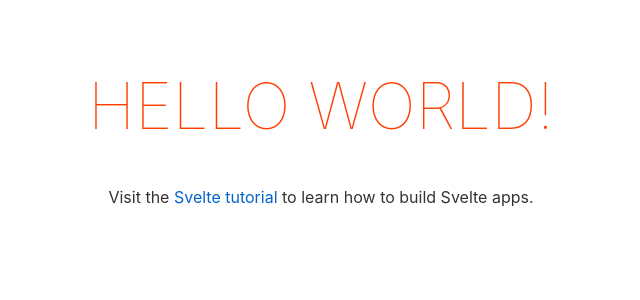
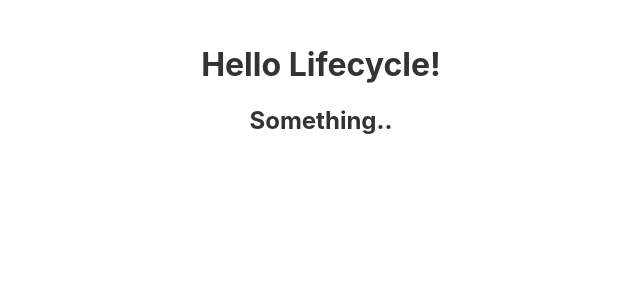
Before and after one commit to HongKeunAhn/Svelte, a Svelte app: page / in a window 1280 px wide. Shown: the top 300 px of the page, without its empty margins (319-959 px from the left). Built offline with nearby package versions, Linux system fonts and the light colour scheme.

Commit message:
Svelte 라이프 사이클 모듈 만들기

```diff
--- a/src/App.svelte
+++ b/src/App.svelte
@@ -1,10 +1,18 @@
 <script>
-	export let name;
+	import { lifecycle, delayRender } from './lifecycle';
+	import Something from './Something.svelte';
+
+	let done = delayRender();
+	lifecycle();
 </script>
 
 <main>
-	<h1>Hello {name}!</h1>
-	<p>Visit the <a href="https://svelte.dev/tutorial">Svelte tutorial</a> to learn how to build Svelte apps.</p>
+	{#if $done}
+
+	<h1>Hello Lifecycle!</h1>
+	{/if}
+
+	<Something />
 </main>
 
 <style>
@@ -14,14 +22,6 @@
 		max-width: 240px;
 		margin: 0 auto;
 	}
-
-	h1 {
-		color: #ff3e00;
-		text-transform: uppercase;
-		font-size: 4em;
-		font-weight: 100;
-	}
-
 	@media (min-width: 640px) {
 		main {
 			max-width: none;
--- /dev/null
+++ b/src/Something.svelte
@@ -0,0 +1,9 @@
+<script>
+    import { delayRender } from './lifecycle';
+
+    let done = delayRender(1000);
+</script>
+
+{#if $done}
+    <h2>Something..</h2>
+{/if}
--- /dev/null
+++ b/src/lifecycle.js
@@ -0,0 +1,32 @@
+import { onMount, onDestroy, beforeUpdate, afterUpdate } from 'svelte';
+import { writable } from 'svelte/store';
+
+export function lifecycle() {
+    onMount(() => {
+        console.log('Mounted!');
+    });
+
+    onDestroy(() => {
+        console.log('Before destroy!');
+    });
+
+    beforeUpdate(() => {
+        console.log('Before update!');
+    });
+
+    afterUpdate(() => {
+        console.log('After update!');
+    });
+}
+
+export function delayRender(delay = 3000) {
+    /** render는 쓰기 가능한 객체이고 기본값으로 false를 가진다. */
+    let render = writable(false);
+    onMount(() => {
+        setTimeout(() => {
+            render.set(true);
+            console.log(render); // set, update, subscribe
+        }, delay);
+    });
+    return render;
+}
```
